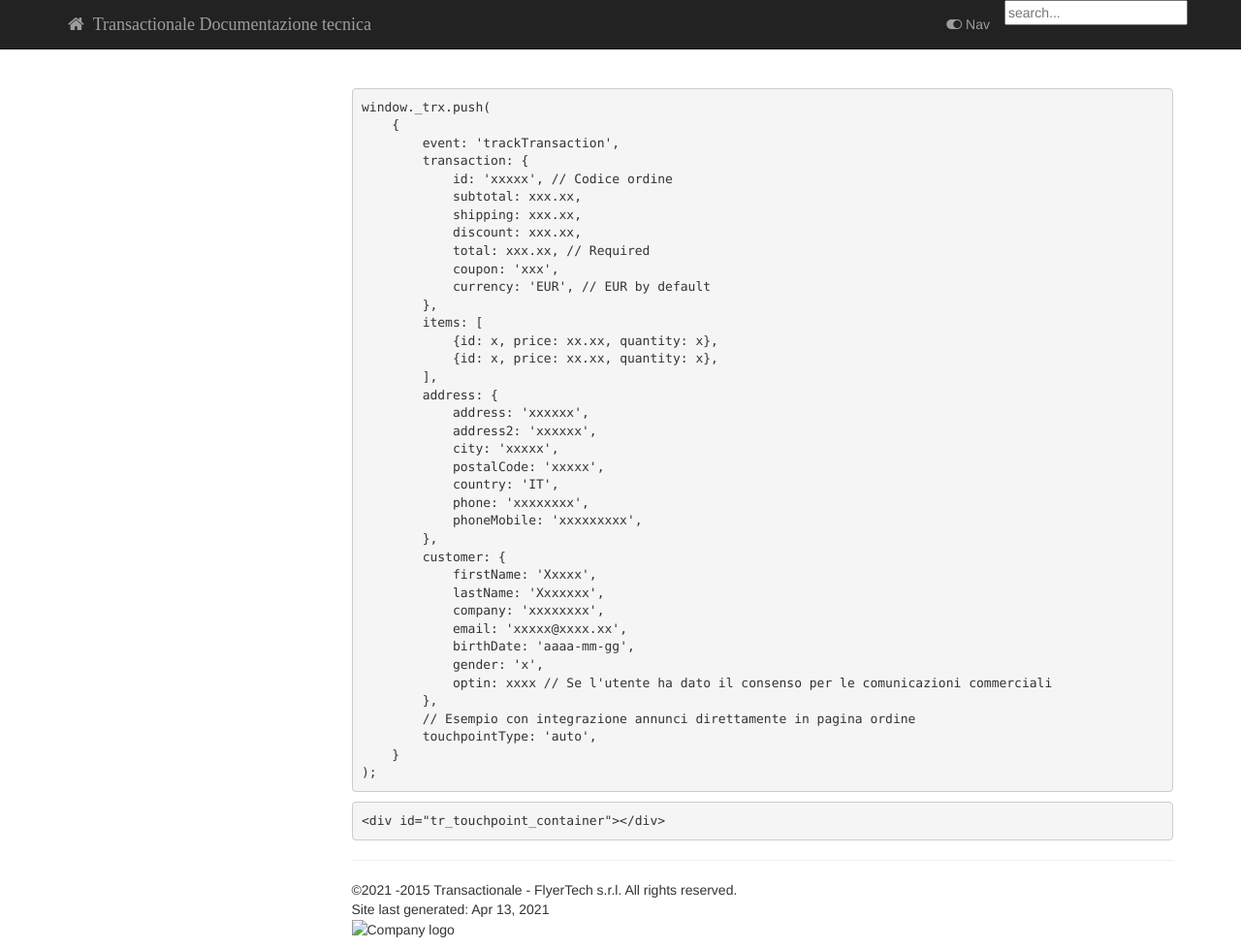
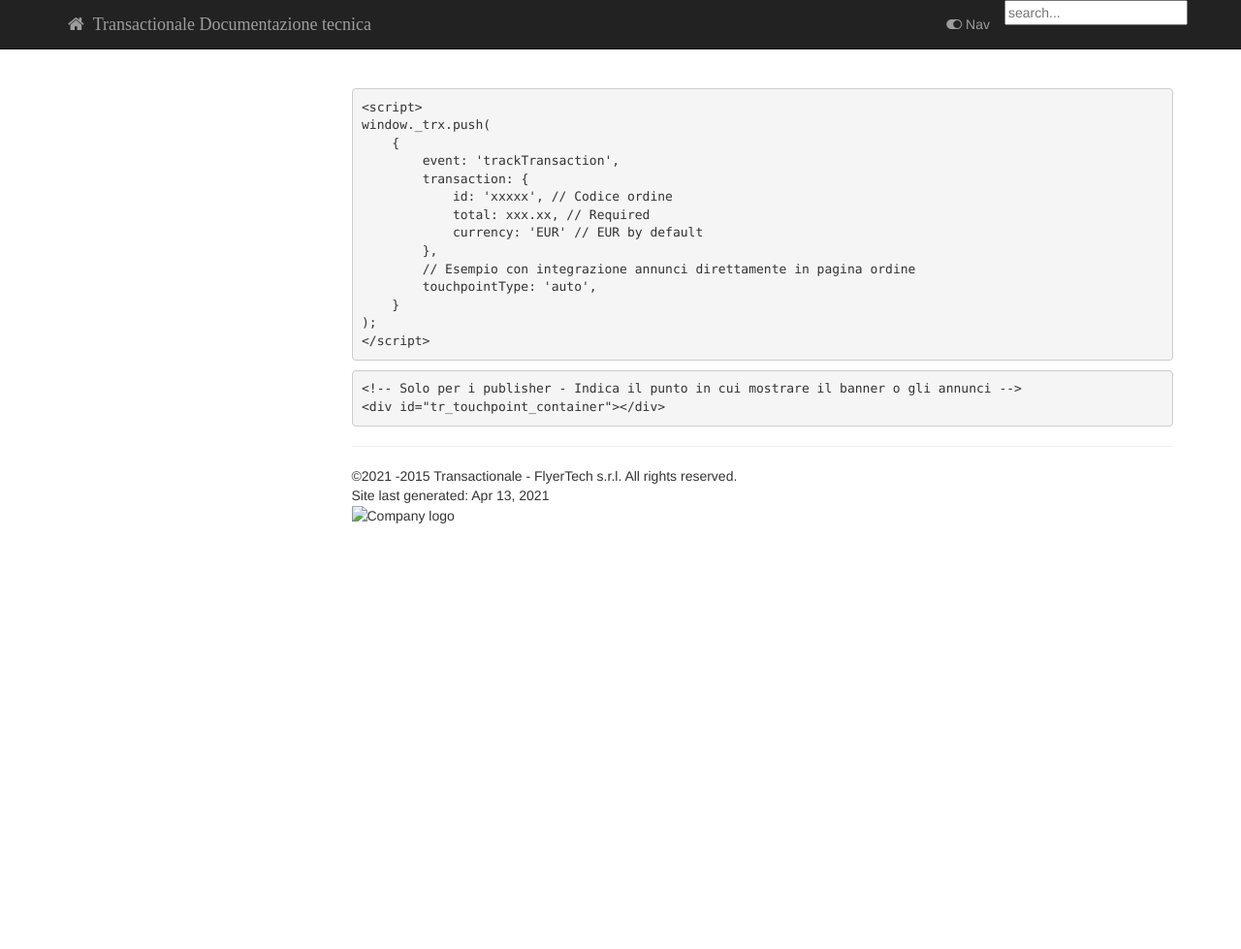
Before and after one commit to flyertech/trx_docs_it, a Jekyll site: the page built from pages/mydoc/snippets/tracktransaction.md, in a window 1280 px wide. Shown: the whole page at 97% size. Built offline with Jekyll 4.4.1, drawn with Linux system fonts in a browser that asks for light colours; nearby versions of some CDN libraries; our own code applies the rules of GitHub Pages for plain Markdown files; library files that are not in the unit come from our copies; comment, search, counter and statistics services are not loaded; after the commit the page ends 900 px from its top, so only the background shows below that.

Commit message:
Eliminati riferimenti ad integrazione completa e ridotti campi inutilizzati nel trackTransaction.

````diff
--- a/pages/mydoc/snippets/tracktransaction.md
+++ b/pages/mydoc/snippets/tracktransaction.md
@@ -1,43 +1,20 @@
-```js
+```html
+<script>
 window._trx.push(
     {
         event: 'trackTransaction',
         transaction: {
             id: 'xxxxx', // Codice ordine
-            subtotal: xxx.xx,
-            shipping: xxx.xx,
-            discount: xxx.xx,
             total: xxx.xx, // Required
-            coupon: 'xxx',
-            currency: 'EUR', // EUR by default
-        },
-        items: [
-            {id: x, price: xx.xx, quantity: x},
-            {id: x, price: xx.xx, quantity: x},
-        ],
-        address: {
-            address: 'xxxxxx',
-            address2: 'xxxxxx',
-            city: 'xxxxx',
-            postalCode: 'xxxxx',
-            country: 'IT',
-            phone: 'xxxxxxxx',
-            phoneMobile: 'xxxxxxxxx',
-        },
-        customer: {
-            firstName: 'Xxxxx',
-            lastName: 'Xxxxxxx',
-            company: 'xxxxxxxx',
-            email: 'xxxxx@xxxx.xx',
-            birthDate: 'aaaa-mm-gg',
-            gender: 'x',
-            optin: xxxx // Se l'utente ha dato il consenso per le comunicazioni commerciali
+            currency: 'EUR' // EUR by default
         },
         // Esempio con integrazione annunci direttamente in pagina ordine
         touchpointType: 'auto',
     }
 );
+</script>
 ```
 ```html
+<!-- Solo per i publisher - Indica il punto in cui mostrare il banner o gli annunci -->
 <div id="tr_touchpoint_container"></div>
 ```
````
Also changed, not shown: index.md (+1 -4 lines).
